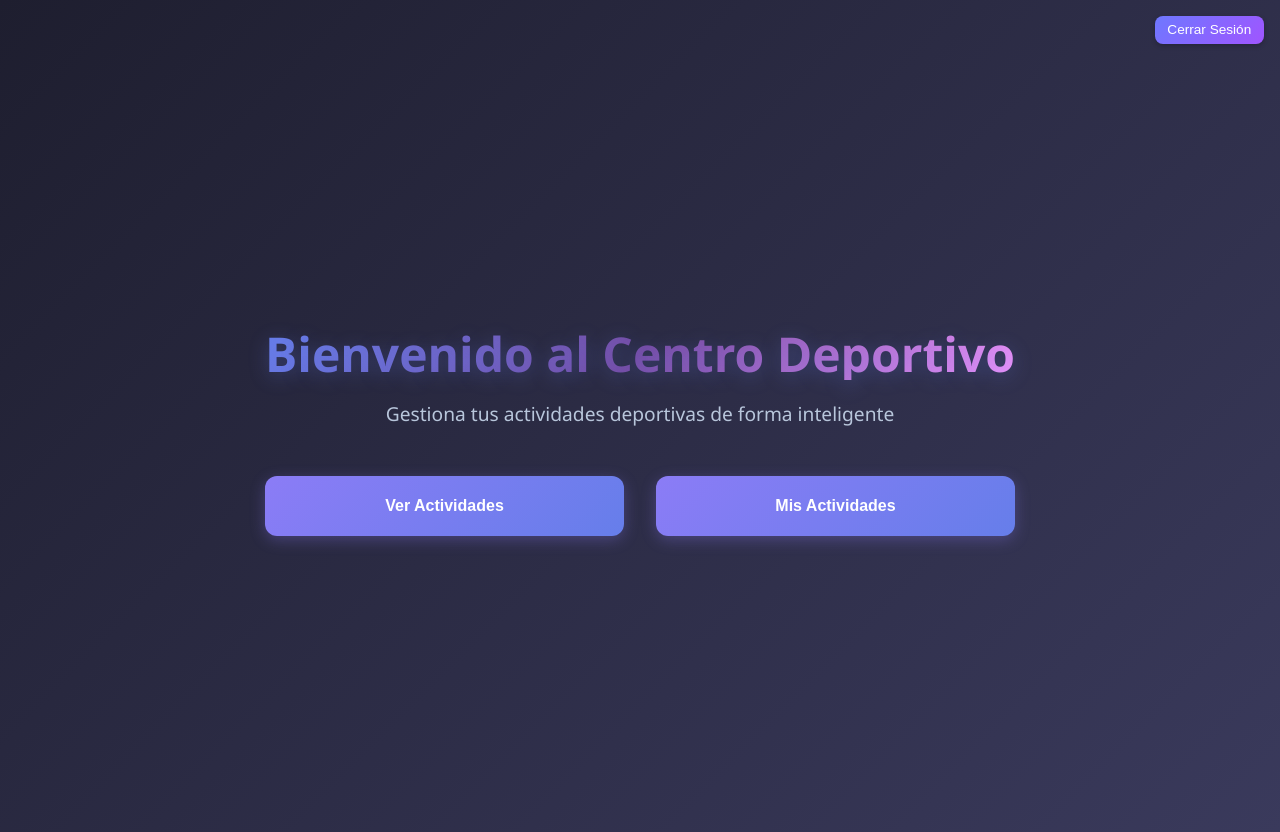
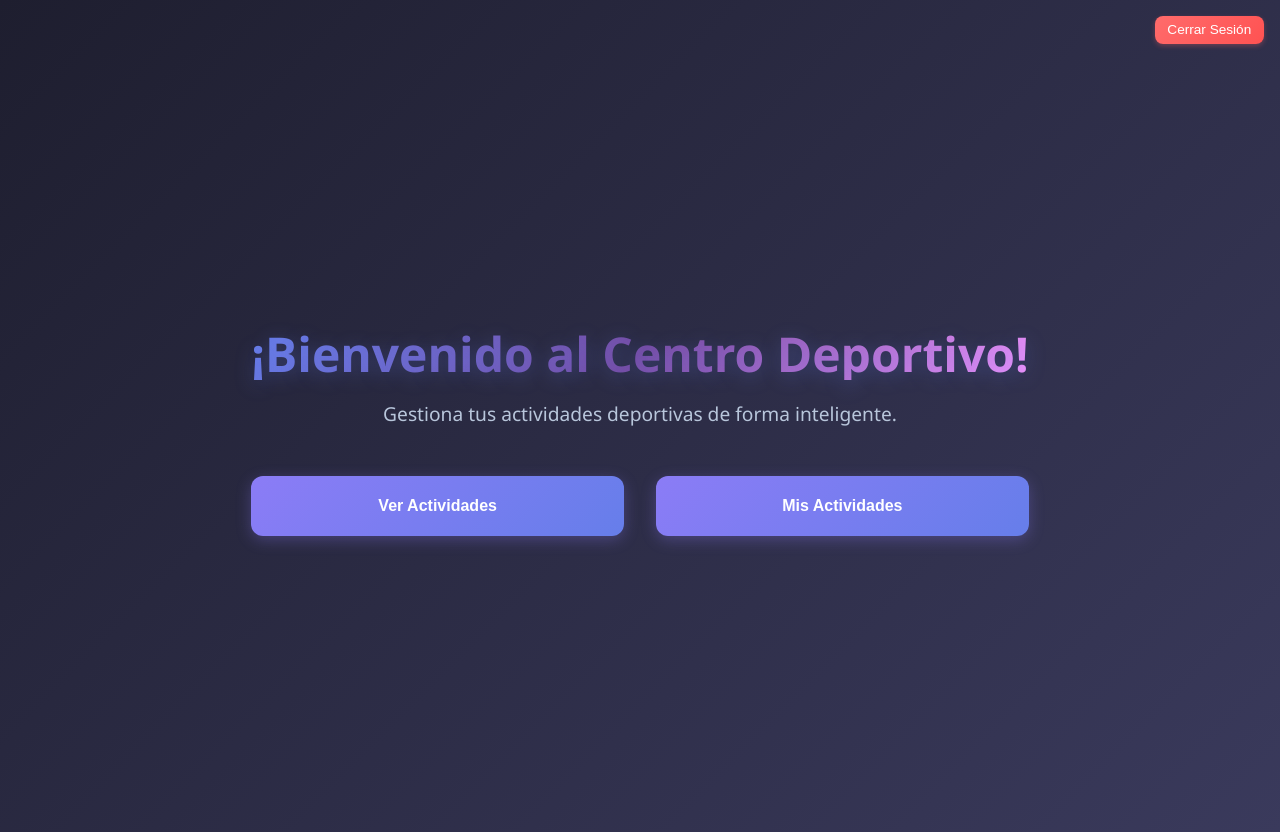
Before and after one commit to UCC-ArqSoft1/proyecto2025-fernandezfavaron-godino-lopez-garciaVillanueva, a React (Vite) app in the folder frontend/: page /home in a window 1280 px wide. Built offline with nearby package versions, Linux system fonts and the light colour scheme.

Commit message:
Cambio de color de deslogueo a rojo

```diff
--- a/frontend/src/Actividades.css
+++ b/frontend/src/Actividades.css
@@ -634,7 +634,7 @@ Nuevo boton:
   position: fixed;
   top: 1rem;
   right: 1rem;
-  background: linear-gradient(135deg, #6e78ff, #a055ff);
+  background: linear-gradient(135deg, #ff6b6b, #ff5252);
   color: white;
   padding: 0.4rem 0.8rem;
   font-size: 0.85rem;
@@ -642,12 +642,13 @@ Nuevo boton:
   border-radius: 8px;
   cursor: pointer;
   font-weight: 500;
-  box-shadow: 0 2px 5px rgba(0,0,0,0.2);
-  transition: background 0.3s, transform 0.1s;
+  box-shadow: 0 2px 5px rgba(255, 107, 107, 0.3);
+  transition: background 0.3s, transform 0.1s, box-shadow 0.3s;
   z-index: 1000;
 }
 
 .btn-logout:hover {
-  background: linear-gradient(135deg, #5a66e0, #904de0);
+  background: linear-gradient(135deg, #ff5252, #ff6b6b);
   transform: scale(1.05);
+  box-shadow: 0 4px 12px rgba(255, 82, 82, 0.4);
 }
--- a/frontend/src/Home.css
+++ b/frontend/src/Home.css
@@ -238,7 +238,7 @@ body {
   position: fixed;
   top: 1rem;
   right: 1rem;
-  background: linear-gradient(135deg, #6e78ff, #a055ff);
+  background: linear-gradient(135deg, #ff6b6b, #ff5252);
   color: white;
   padding: 0.4rem 0.8rem;
   font-size: 0.85rem;
@@ -246,12 +246,13 @@ body {
   border-radius: 8px;
   cursor: pointer;
   font-weight: 500;
-  box-shadow: 0 2px 5px rgba(0,0,0,0.2);
-  transition: background 0.3s, transform 0.1s;
+  box-shadow: 0 2px 5px rgba(255, 107, 107, 0.3);
+  transition: background 0.3s, transform 0.1s, box-shadow 0.3s;
   z-index: 1000;
 }
 
 .btn-logout:hover {
-  background: linear-gradient(135deg, #5a66e0, #904de0);
+  background: linear-gradient(135deg, #ff5252, #ff6b6b);
   transform: scale(1.05);
+  box-shadow: 0 4px 12px rgba(255, 82, 82, 0.4);
 }
--- a/frontend/src/Home.jsx
+++ b/frontend/src/Home.jsx
@@ -32,9 +32,9 @@ export default function Home() {
       </button>
 
       <main className="main-content">
-        <h1 className="main-title">Bienvenido al Centro Deportivo</h1>
+        <h1 className="main-title">¡Bienvenido al Centro Deportivo!</h1>
         <p className="main-subtitle">
-          Gestiona tus actividades deportivas de forma inteligente
+          Gestiona tus actividades deportivas de forma inteligente.
         </p>
 
         <div className="button-container">
```
